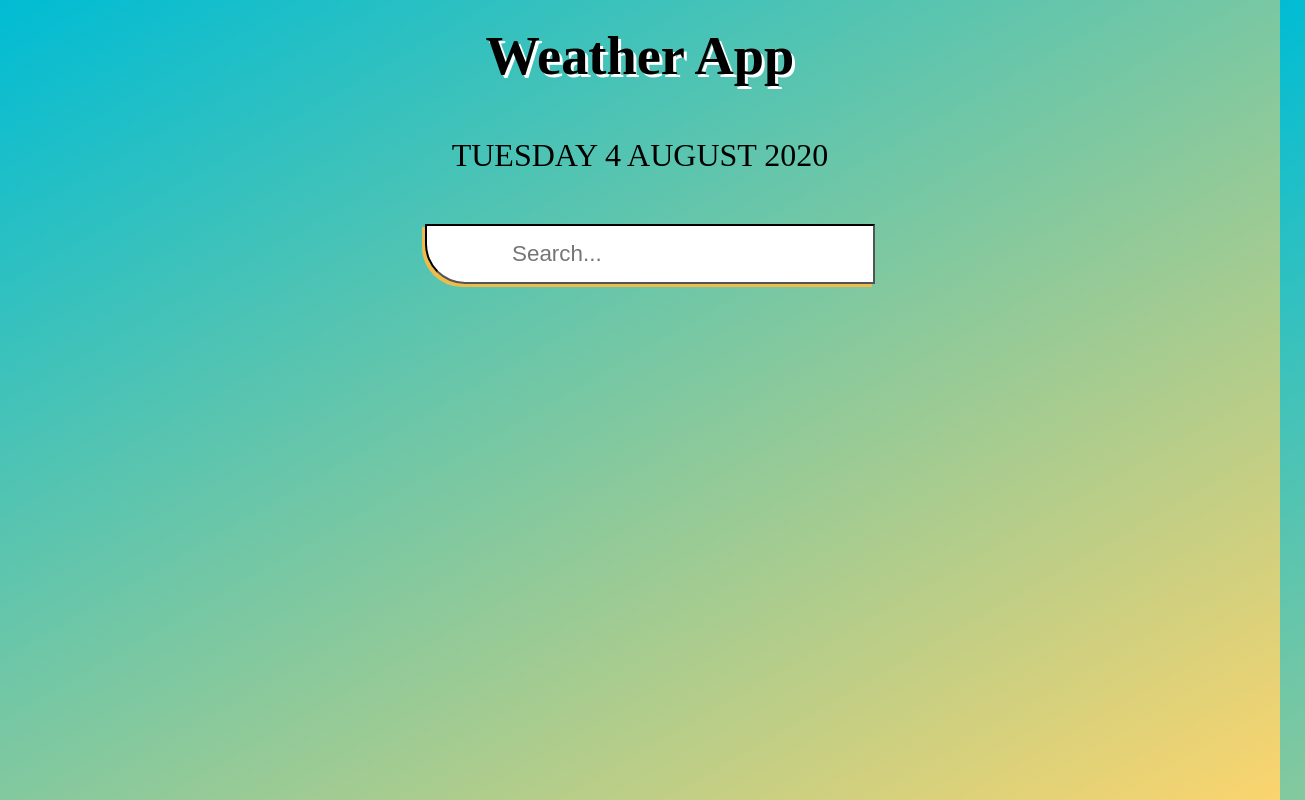
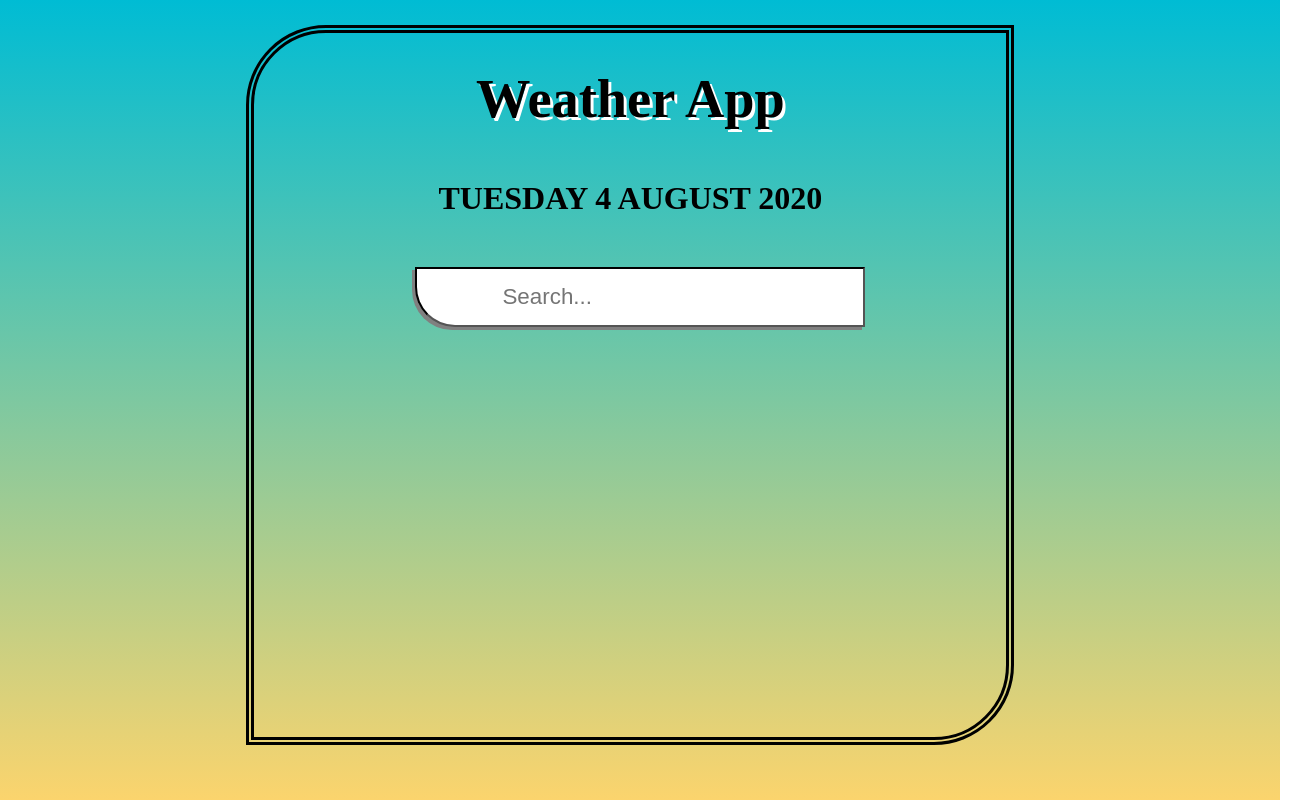
Before and after one commit to Sapna2001/Weather-App, a React (Create React App) app: page / in a window 1280 px wide. Shown: the whole page, 1305 px wide, since content can reach past the window. Built offline with nearby package versions, Linux system fonts and the light colour scheme.

Commit message:
Style changed

```diff
--- a/src/App.js
+++ b/src/App.js
@@ -6,21 +6,20 @@ const api = {
 };
 
 function App() {
-  const [query, setQuery] = useState('');
+	const [query, setQuery] = useState("");
 	const [weather, setWeather] = useState({});
 
-  const search = evt => {
-    if (evt.key === "Enter") {
+	const search = (event) => {
+		if (event.key === "Enter") {
 			fetch(`${api.base}weather?q=${query}&units=metric&APPID=${api.key}`)
-        .then(res => res.json())
-        .then(result => {
+				.then((res) => res.json())
+				.then((result) => {
 					setWeather(result);
-          setQuery('');
+					setQuery("");
 					// console.log(result);
 				});
 		}
-  }
-
+	};
 
 	const dateBuilder = (d) => {
 		let months = [
@@ -58,6 +57,7 @@ function App() {
 	return (
 		<div className="app">
 			<main>
+				<div className="box">
 				<h1>Weather App</h1>
 				<div className="date">{dateBuilder(new Date())}</div>
 				<div className="search-box">
@@ -70,21 +70,22 @@ function App() {
 						onKeyPress={search}
 					></input>
 				</div>
-        {(typeof weather.main != "undefined") ? (
+				{typeof weather.main != "undefined" ? (
 					<div>
 						<div className="location-box">
-            <div className="location">{weather.name}, {weather.sys.country}</div>
+							<div className="location">
+								{weather.name}, {weather.sys.country}
+							</div>
 						</div>
 						<div className="weather-box">
-            <div className="temp">
-              {Math.round(weather.main.temp)}°c
-            </div>
-            <div className="weather">
+							<div className="temp">{Math.round(weather.main.temp)}°c</div>
 							<div className="weather">{weather.weather[0].main}</div>
 						</div>
 					</div>
+				) : (
+					""
+				)}
 				</div>
-        ) : ('')}
 			</main>
 		</div>
 	);
--- a/src/index.css
+++ b/src/index.css
@@ -5,15 +5,24 @@
 }
 
 body {
-  background-image: linear-gradient(150deg,#00bcd4, #fbd46d);
+  background-image: linear-gradient(0deg,#fbd46d,#00bcd4) ;
   color: black;
   overflow: hidden;
   text-align: center;
+  background-size: cover;
 }
 
 main{
   min-height: 100vh;
   padding: 25px;
+}
+
+.box{
+  border: 8px double black;
+  min-height: 90vh;
+  max-width: 60vw;
+  margin-left: 18%;
+  border-radius: 80px 0 80px 0;
 }
 
 .search-box{
@@ -27,7 +36,7 @@ main{
   height: 60px;
   width: 450px;
   border-radius: 0 0 0 40px;
-  box-shadow: -3px 3px #eebb4d;
+  box-shadow: -3px 3px grey;
   margin-left: -80px;
 }
 
@@ -39,11 +48,13 @@ main{
 .date{
   margin: 50px;
   font-size: 2rem;
+  font-weight: bold;
 }
 
 h1{
   font-size: 3.4rem;
   text-shadow: 3px 3px white;
+  padding-top: 35px;
 }
 
 .location-box .location{
@@ -51,7 +62,7 @@ h1{
   font-weight: bold;
 }
 
-.weather-box .temp{
+.weather-box {
   display: inline-block;
   background-color: #b8e4c9;
   margin:30px;
@@ -62,7 +73,6 @@ h1{
   box-shadow: 3px 4px black;
 }
 
-.weather-box .weather {
-  font-size: 2rem;
-  font-weight: bold;
+.weather {
+  padding: 10px;
 }
```
Lines whose indentation alone changed are shown as unchanged.
